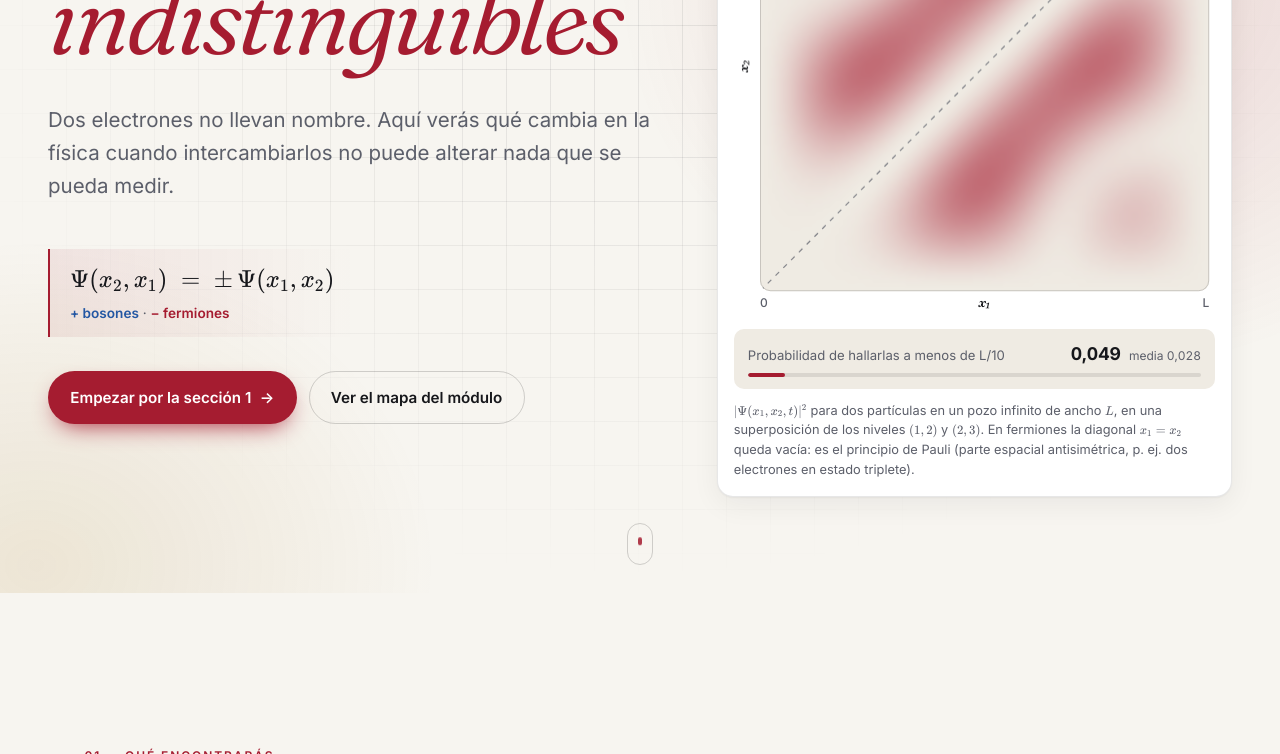
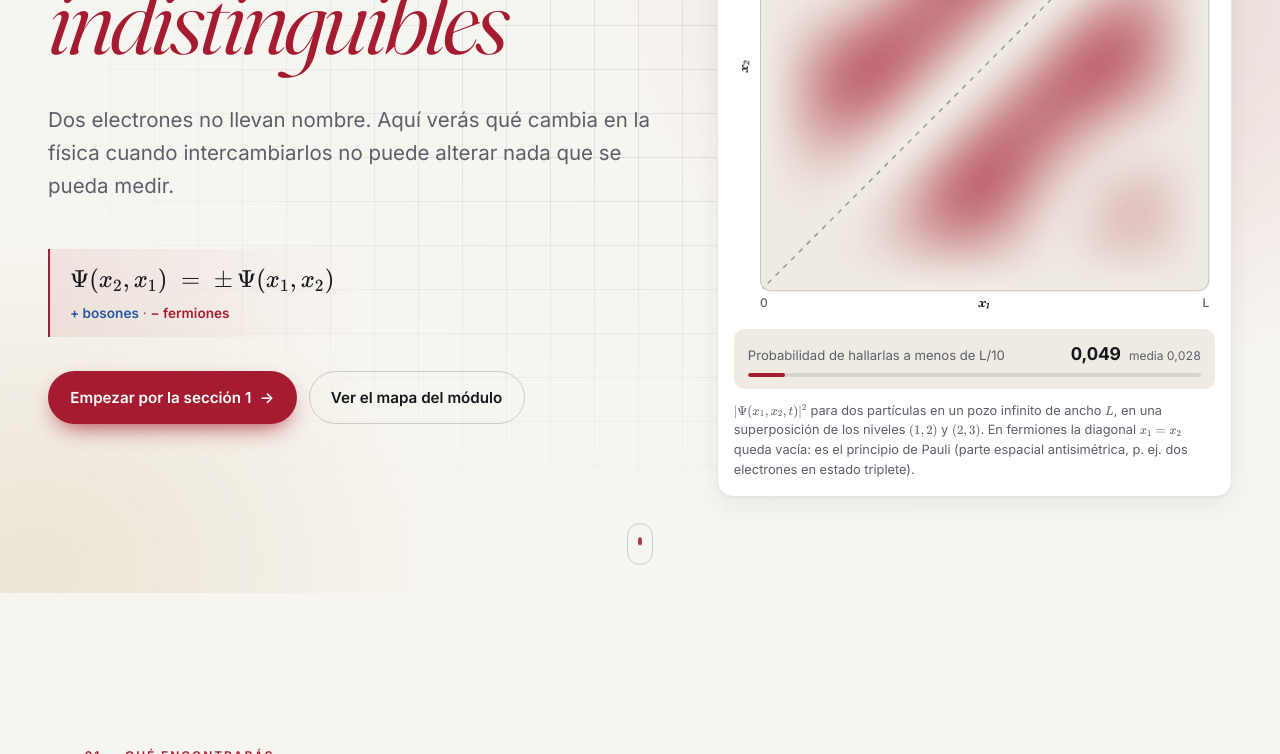
Before and after one commit to DLUG22/particulas-indistinguibles, a plain HTML site: page index.html in a window 1280 px wide. Shown: the part 346-1100 px from the top of the page. Drawn offline with nearby package versions, Linux system fonts and the light colour scheme; animation ran at ten frames a second.

Commit message:
Refuerza la seguridad: fuentes propias, CSP y validación de la URL
- Sirve Fraunces e Inter desde assets/fuentes/ (woff2 variables de
  @fontsource-variable 5.3.0, firma de npm verificada, licencia OFL) con
  css/fuentes.css; ya no se usa Google Fonts, cuyo CSS no admite SRI.
- Agrega una Content-Security-Policy en index.html y seccion.html: sólo
  scripts propios y de las versiones fijas de jsDelivr, sin scripts en
  línea, manejadores on*=, eval, formularios ni iframes, y fetch sólo al
  propio sitio.
- Pasa el script de arranque del <head> a js/sitio/arranque.js, porque la
  CSP no permite scripts en línea.
- seccion.js ignora un «#…» mal codificado en la URL en vez de cambiar la
  página por un mensaje de error.
- CLAUDE.md y PLAN.md anotan las reglas nuevas.

Co-Authored-By: Claude Opus 5.5 <noreply@anthropic.com>

```diff
--- /dev/null
+++ b/css/fuentes.css
@@ -0,0 +1,82 @@
+/* =============================================================================
+   fuentes.css — Fraunces (títulos) e Inter (texto), servidas desde el propio sitio.
+   -----------------------------------------------------------------------------
+   Antes venían de Google Fonts, pero su CSS no admite huella SRI (cambia según el
+   navegador). Aquí no se pide nada a terceros y la CSP sólo permite fuentes propias
+   (más las de KaTeX en jsDelivr).
+
+   Origen: paquetes de npm @fontsource-variable/fraunces@5.3.0 y
+   @fontsource-variable/inter@5.3.0, con la firma (sha512) del registro verificada.
+   Son fuentes variables: Fraunces con los ejes opsz y wght (normal e itálica),
+   Inter con el eje wght. Subconjuntos: latin y latin-ext (las dos) y greek (Inter),
+   con los mismos unicode-range que usa Google Fonts; el navegador sólo baja los
+   archivos que necesitan los caracteres de la página.
+   Licencia: SIL Open Font License 1.1 (assets/fuentes/LICENCIA-*.txt).
+   ============================================================================= */
+
+/* ---------------------------------------------------------------- Fraunces */
+@font-face {
+  font-family: "Fraunces";
+  font-style: normal;
+  font-display: swap;
+  font-weight: 100 900;
+  src: url(../assets/fuentes/fraunces-latin-opsz-normal.woff2) format("woff2-variations"),
+       url(../assets/fuentes/fraunces-latin-opsz-normal.woff2) format("woff2");
+  unicode-range: U+0000-00FF, U+0131, U+0152-0153, U+02BB-02BC, U+02C6, U+02DA, U+02DC, U+0304, U+0308, U+0329, U+2000-206F, U+20AC, U+2122, U+2191, U+2193, U+2212, U+2215, U+FEFF, U+FFFD;
+}
+@font-face {
+  font-family: "Fraunces";
+  font-style: normal;
+  font-display: swap;
+  font-weight: 100 900;
+  src: url(../assets/fuentes/fraunces-latin-ext-opsz-normal.woff2) format("woff2-variations"),
+       url(../assets/fuentes/fraunces-latin-ext-opsz-normal.woff2) format("woff2");
+  unicode-range: U+0100-02BA, U+02BD-02C5, U+02C7-02CC, U+02CE-02D7, U+02DD-02FF, U+0304, U+0308, U+0329, U+1D00-1DBF, U+1E00-1E9F, U+1EF2-1EFF, U+2020, U+20A0-20AB, U+20AD-20C0, U+2113, U+2C60-2C7F, U+A720-A7FF;
+}
+@font-face {
+  font-family: "Fraunces";
+  font-style: italic;
+  font-display: swap;
+  font-weight: 100 900;
+  src: url(../assets/fuentes/fraunces-latin-opsz-italic.woff2) format("woff2-variations"),
+       url(../assets/fuentes/fraunces-latin-opsz-italic.woff2) format("woff2");
+  unicode-range: U+0000-00FF, U+0131, U+0152-0153, U+02BB-02BC, U+02C6, U+02DA, U+02DC, U+0304, U+0308, U+0329, U+2000-206F, U+20AC, U+2122, U+2191, U+2193, U+2212, U+2215, U+FEFF, U+FFFD;
+}
+@font-face {
+  font-family: "Fraunces";
+  font-style: italic;
+  font-display: swap;
+  font-weight: 100 900;
+  src: url(../assets/fuentes/fraunces-latin-ext-opsz-italic.woff2) format("woff2-variations"),
+       url(../assets/fuentes/fraunces-latin-ext-opsz-italic.woff2) format("woff2");
+  unicode-range: U+0100-02BA, U+02BD-02C5, U+02C7-02CC, U+02CE-02D7, U+02DD-02FF, U+0304, U+0308, U+0329, U+1D00-1DBF, U+1E00-1E9F, U+1EF2-1EFF, U+2020, U+20A0-20AB, U+20AD-20C0, U+2113, U+2C60-2C7F, U+A720-A7FF;
+}
+
+/* ------------------------------------------------------------------- Inter */
+@font-face {
+  font-family: "Inter";
+  font-style: normal;
+  font-display: swap;
+  font-weight: 100 900;
+  src: url(../assets/fuentes/inter-latin-wght-normal.woff2) format("woff2-variations"),
+       url(../assets/fuentes/inter-latin-wght-normal.woff2) format("woff2");
+  unicode-range: U+0000-00FF, U+0131, U+0152-0153, U+02BB-02BC, U+02C6, U+02DA, U+02DC, U+0304, U+0308, U+0329, U+2000-206F, U+20AC, U+2122, U+2191, U+2193, U+2212, U+2215, U+FEFF, U+FFFD;
+}
+@font-face {
+  font-family: "Inter";
+  font-style: normal;
+  font-display: swap;
+  font-weight: 100 900;
+  src: url(../assets/fuentes/inter-latin-ext-wght-normal.woff2) format("woff2-variations"),
+       url(../assets/fuentes/inter-latin-ext-wght-normal.woff2) format("woff2");
+  unicode-range: U+0100-02BA, U+02BD-02C5, U+02C7-02CC, U+02CE-02D7, U+02DD-02FF, U+0304, U+0308, U+0329, U+1D00-1DBF, U+1E00-1E9F, U+1EF2-1EFF, U+2020, U+20A0-20AB, U+20AD-20C0, U+2113, U+2C60-2C7F, U+A720-A7FF;
+}
+@font-face {
+  font-family: "Inter";
+  font-style: normal;
+  font-display: swap;
+  font-weight: 100 900;
+  src: url(../assets/fuentes/inter-greek-wght-normal.woff2) format("woff2-variations"),
+       url(../assets/fuentes/inter-greek-wght-normal.woff2) format("woff2");
+  unicode-range: U+0370-0377, U+037A-037F, U+0384-038A, U+038C, U+038E-03A1, U+03A3-03FF;
+}
--- a/index.html
+++ b/index.html
@@ -2,30 +2,28 @@
 <html lang="es">
 <head>
   <meta charset="utf-8">
+  <!-- Política de seguridad (CSP): el navegador sólo ejecuta scripts del propio sitio y de
+       las versiones fijas de jsDelivr; bloquea scripts en línea, manejadores on*=, eval,
+       formularios, iframes y conexiones a otros servidores. Al agregar un recurso externo,
+       hay que permitirlo aquí (y en seccion.html). -->
+  <meta http-equiv="Content-Security-Policy" content="default-src 'none'; script-src 'self' https://cdn.jsdelivr.net/npm/katex@0.16.25/ https://cdn.jsdelivr.net/npm/lenis@1.1.13/; style-src 'self' https://cdn.jsdelivr.net/npm/katex@0.16.25/ 'unsafe-inline'; style-src-elem 'self' https://cdn.jsdelivr.net/npm/katex@0.16.25/; style-src-attr 'unsafe-inline'; font-src 'self' https://cdn.jsdelivr.net/npm/katex@0.16.25/; img-src 'self' data:; connect-src 'self'; base-uri 'none'; form-action 'none'; object-src 'none'">
   <meta name="viewport" content="width=device-width, initial-scale=1">
   <title>Partículas indistinguibles · Física Atómica y Nuclear</title>
   <meta name="description" content="Teoría, simulaciones y paso a paso de los ejercicios sobre sistemas de partículas idénticas. Física Atómica y Nuclear, Universidad del Tolima.">
   <meta name="theme-color" content="#f7f5f0" media="(prefers-color-scheme: light)">
   <meta name="theme-color" content="#0e0f12" media="(prefers-color-scheme: dark)">
 
-  <!-- Antes de pintar: tema guardado y clase .js (activa las animaciones de entrada).
-       Si movimiento.js no llega a cargar, se quita .js a los 2,5 s para que nada quede oculto. -->
-  <script>
-    (function () {
-      var r = document.documentElement;
-      try { var t = localStorage.getItem('pi-tema'); if (t === 'light' || t === 'dark') r.setAttribute('data-theme', t); } catch (e) {}
-      r.classList.add('js');
-      setTimeout(function () { if (!window.__movimiento) r.classList.remove('js'); }, 2500);
-    })();
-  </script>
+  <!-- Antes de pintar: tema guardado y clase .js (activa las animaciones de entrada). -->
+  <script src="js/sitio/arranque.js"></script>
 
-  <link rel="preconnect" href="https://fonts.googleapis.com">
-  <link rel="preconnect" href="https://fonts.gstatic.com" crossorigin>
   <link rel="preconnect" href="https://cdn.jsdelivr.net" crossorigin>
-  <link rel="stylesheet" href="https://fonts.googleapis.com/css2?family=Fraunces:ital,opsz,wght@0,9..144,300..700;1,9..144,300..700&family=Inter:wght@400..700&display=swap">
+  <!-- Fuentes propias (sin Google Fonts): las dos que se ven primero se piden de una vez. -->
+  <link rel="preload" href="assets/fuentes/inter-latin-wght-normal.woff2" as="font" type="font/woff2" crossorigin>
+  <link rel="preload" href="assets/fuentes/fraunces-latin-opsz-normal.woff2" as="font" type="font/woff2" crossorigin>
   <link rel="stylesheet" href="https://cdn.jsdelivr.net/npm/katex@0.16.25/dist/katex.min.css"
         integrity="sha256-DIEmZFu5g6eIsWexuXq+JQWpYq1F4EkAFGPEYBIBKps=" crossorigin="anonymous">
 
+  <link rel="stylesheet" href="css/fuentes.css">
   <link rel="stylesheet" href="css/tokens.css">
   <link rel="stylesheet" href="css/sitio.css">
   <link rel="stylesheet" href="css/movimiento.css">
--- /dev/null
+++ b/js/sitio/arranque.js
@@ -0,0 +1,12 @@
+/* =============================================================================
+   arranque.js — Se carga en el <head>, sin «defer», antes de pintar la página.
+   Pone el tema guardado y la clase .js (activa las animaciones de entrada).
+   Si movimiento.js no llega a cargar, quita .js a los 2,5 s para que nada quede oculto.
+   Va en archivo aparte (y no dentro del HTML) porque la CSP no permite scripts en línea.
+   ============================================================================= */
+(function () {
+  var r = document.documentElement;
+  try { var t = localStorage.getItem('pi-tema'); if (t === 'light' || t === 'dark') r.setAttribute('data-theme', t); } catch (e) {}
+  r.classList.add('js');
+  setTimeout(function () { if (!window.__movimiento) r.classList.remove('js'); }, 2500);
+})();
--- a/js/sitio/seccion.js
+++ b/js/sitio/seccion.js
@@ -446,7 +446,9 @@
         if (window.Movimiento) window.Movimiento.preparar(document);
         seguirLectura(titulos);
         if (location.hash) {
-          var destino = document.getElementById(decodeURIComponent(location.hash.slice(1)));
+          // Un «#…» mal codificado (p. ej. «#%E0») hace fallar decodeURIComponent: se ignora.
+          var destino = null;
+          try { destino = document.getElementById(decodeURIComponent(location.hash.slice(1))); } catch (e) { destino = null; }
           if (destino) setTimeout(function () { destino.scrollIntoView(); }, 60);
         }
         return montarSims();
```
Also changed, not shown: seccion.html (+11 -11 lines), assets/fuentes/LICENCIA-Fraunces-OFL.txt (added), assets/fuentes/LICENCIA-Inter-OFL.txt (added), assets/fuentes/fraunces-latin-ext-opsz-italic.woff2 (added), assets/fuentes/fraunces-latin-ext-opsz-normal.woff2 (added), assets/fuentes/fraunces-latin-opsz-italic.woff2 (added), assets/fuentes/fraunces-latin-opsz-normal.woff2 (added), assets/fuentes/inter-greek-wght-normal.woff2 (added), assets/fuentes/inter-latin-ext-wght-normal.woff2 (added), assets/fuentes/inter-latin-wght-normal.woff2 (added), 2 other files.
